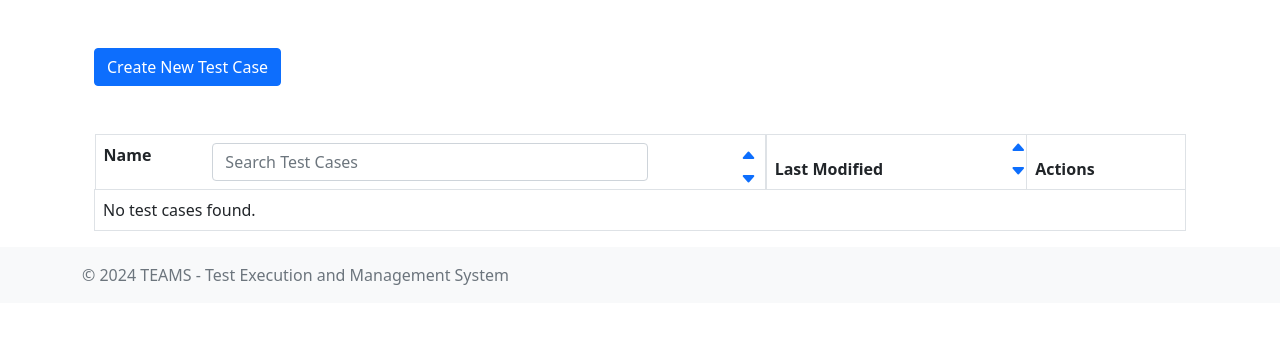
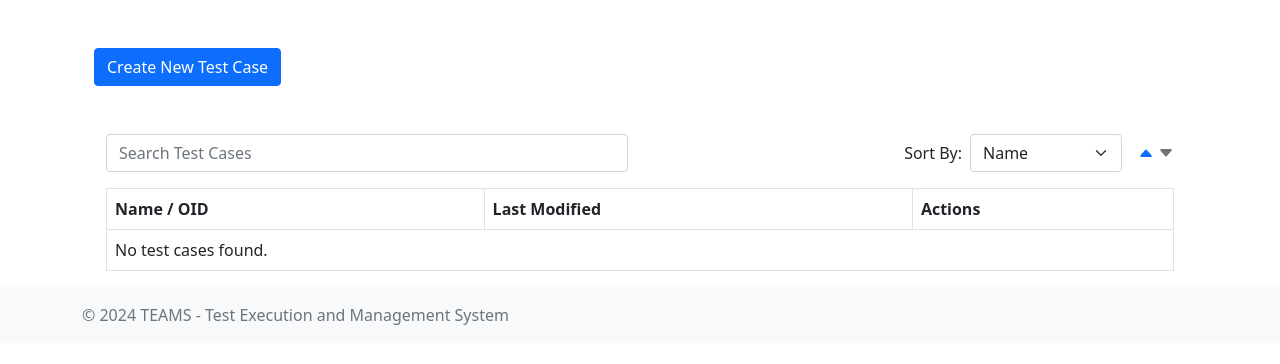
Before and after one commit to anshulthakur/teams, a Django app: page / in a window 1280 px wide. Shown: the part 56-420 px from the top of the page. Run offline with Django 5.2, Linux system fonts and the light colour scheme; data that the repository does not hold is empty; parts of the project's set-up code (start-up, migrations or seed data) failed here and were passed over; some libraries are stand-ins or nearby versions.

Commit message:
Resolves #4. Added options for filter/sort in test listings page

```diff
--- a/teams/templates/base.html
+++ b/teams/templates/base.html
@@ -65,7 +65,7 @@
                         <!-- User Profile Dropdown -->
                         <li class="nav-item dropdown">
                             <a class="nav-link dropdown-toggle" href="#" id="navbarDropdown" role="button" data-bs-toggle="dropdown" aria-expanded="false">
-                                {{ user.username }}
+                                {{ user.get_short_name|default:user.get_username }}
                             </a>
                             <ul class="dropdown-menu dropdown-menu-end" aria-labelledby="navbarDropdown">
                                 <li>
--- a/teams_core/templates/test_case/_test_case_table.html
+++ b/teams_core/templates/test_case/_test_case_table.html
@@ -1,9 +1,7 @@
-<table class="table table-bordered table-hover">
-    <thead>
-        <tr>
-            <th class="position-relative row mx-0">
-                <span class="col col-md-2 px-0">Name</span>
-                <span class="col col-md-8 px-0">
+<div class="container mt-5">
+    <!-- Filtering and Sorting Options -->
+    <div class="row mb-3">
+        <div class="col-md-6">
             <input type="text" id="search-bar" class="form-control"
                    placeholder="Search Test Cases"
                    value="{% if search_query %}{{ search_query }}{% endif %}"
@@ -11,43 +9,50 @@
                    hx-trigger="keyup changed delay:500ms"
                    hx-target="#test-case-list"
                    hx-push-url="true"
-                        hx-vals='{"name": this.value, "sort": "{{ current_sort }}"}'
-                        oninput="this.setAttribute('hx-vals', JSON.stringify({name: this.value, sort: '{{ current_sort }}'}))">
-                </span>
-                <div class="col col-md-2 px-0 position-relative">
-                    <span class="position-absolute top-0 end-0 d-flex flex-column">
-                        <a href="#" hx-get="{% url 'teams_core:test_case_list' %}"
+                   hx-vals='{"name": this.value, "sort": "{{ current_sort }}", "order": "{{ current_order }}"}'
+                   oninput="this.setAttribute('hx-vals', JSON.stringify({name: this.value, sort: '{{ current_sort }}', order: '{{ current_order }}'}))">
+        </div>
+
+        <div class="col-md-6 d-flex align-items-center justify-content-end">
+            <!-- Sorting Options -->
+            <label for="sort-options" class="form-label me-2 mb-0">Sort By:</label>
+            <select id="sort-options" class="form-select w-auto me-3"
+                    hx-get="{% url 'teams_core:test_case_list' %}"
                     hx-target="#test-case-list"
                     hx-push-url="true"
-                           onclick="this.setAttribute('hx-vals', JSON.stringify({name: document.getElementById('search-bar').value, sort: 'name'}))">
-                            <i class="bi bi-caret-up-fill {% if current_sort == 'name' %}text-primary{% endif %}"></i>
-                        </a>
-                        <a href="#" hx-get="{% url 'teams_core:test_case_list' %}"
+                    onchange="this.setAttribute('hx-vals', JSON.stringify({name: document.getElementById('search-bar').value, sort: this.value, order: '{{ current_order }}'}))">
+                <option value="name" {% if current_sort == 'name' %}selected{% endif %}>Name</option>
+                <option value="oid" {% if current_sort == 'oid' %}selected{% endif %}>OID</option>
+                <option value="modify" {% if current_sort == 'modify' %}selected{% endif %}>Last Modified</option>
+            </select>
+
+            <!-- Sorting Order (Arrows) -->
+            <div class="d-flex align-items-center">
+                <a href="#"
+                   hx-get="{% url 'teams_core:test_case_list' %}"
                    hx-target="#test-case-list"
                    hx-push-url="true"
-                           onclick="this.setAttribute('hx-vals', JSON.stringify({name: document.getElementById('search-bar').value, sort: 'name_asc'}))">
-                            <i class="bi bi-caret-down-fill {% if current_sort == 'name_asc' %}text-primary{% endif %}"></i>
+                   onclick="this.setAttribute('hx-vals', JSON.stringify({name: document.getElementById('search-bar').value, sort: document.getElementById('sort-options').value, order: 'asc'}))"
+                   class="me-1">
+                    <i class="bi bi-caret-up-fill {% if current_order == 'asc' %}text-secondary{% else %}text-primary{% endif %}"></i>
                 </a>
-                    </span>
+                <a href="#"
+                   hx-get="{% url 'teams_core:test_case_list' %}"
+                   hx-target="#test-case-list"
+                   hx-push-url="true"
+                   onclick="this.setAttribute('hx-vals', JSON.stringify({name: document.getElementById('search-bar').value, sort: document.getElementById('sort-options').value, order: 'desc'}))">
+                    <i class="bi bi-caret-down-fill {% if current_order == 'desc' %}text-secondary{% else %}text-primary{% endif %}"></i>
+                </a>
             </div>
-            </th>
-            <th class="position-relative">
-                <span>Last Modified</span>
-                <span class="position-absolute top-0 end-0 d-flex flex-column">
-                    <a href="#" hx-get="{% url 'teams_core:test_case_list' %}"
-                       hx-vals='{"name": document.getElementById("search-bar").value, "sort": {% if current_sort == "modify" %}"modify_asc"{% else %}"modify"{% endif %}}'
-                       hx-target="#test-case-list"
-                       hx-push-url="true">
-                        <i class="bi bi-caret-up-fill {% if current_sort == 'modify' %}text-primary{% endif %}"></i>
-                    </a>
-                    <a href="#" hx-get="{% url 'teams_core:test_case_list' %}"
-                       hx-vals='{"name": document.getElementById("search-bar").value, "sort": {% if current_sort == "modify_asc" %}"modify"{% else %}"modify_asc"{% endif %}}'
-                       hx-target="#test-case-list"
-                       hx-push-url="true">
-                        <i class="bi bi-caret-down-fill {% if current_sort == 'modify_asc' %}text-primary{% endif %}"></i>
-                    </a>
-                </span>
-            </th>
+        </div>
+    </div>
+
+    <!-- Test Cases Table -->
+    <table class="table table-bordered table-hover">
+        <thead>
+            <tr>
+                <th>Name / OID</th>
+                <th>Last Modified</th>
                 <th>Actions</th>
             </tr>
         </thead>
@@ -73,7 +78,7 @@
             </tr>
             {% empty %}
             <tr>
-            <td colspan="4">No test cases found.</td>
+                <td colspan="3">No test cases found.</td>
             </tr>
             {% endfor %}
         </tbody>
@@ -87,3 +92,4 @@
             }
         });
     </script>
+</div>
--- a/teams_core/views.py
+++ b/teams_core/views.py
@@ -41,19 +41,11 @@ from .export import generate_docx, generate_pdf
 def test_case_list(request):
     query = request.GET.get('name')
     sorting = request.GET.get('sort', 'modify')  # Default to sorting by last modified
+    order = request.GET.get('order', 'desc')  # Default to descending
 
-    # Determine ordering
-    ordering = '-last_modified'
-    if sorting == 'modify_asc':
-        ordering = 'last_modified'
-    elif sorting == 'name_asc':
-        ordering = 'name'
-    elif sorting == 'name':
-        ordering = '-name'
-    elif sorting == 'oid_asc':
-        ordering = 'oid'
-    elif sorting == 'oid':
-        ordering = '-oid'
+    if sorting == 'modify': #handle a minor transformation
+        sorting = 'last_modified'
+    ordering = f"{'-' if order == 'desc' else ''}{sorting}"
 
     test_cases = TestCase.objects.all().order_by(ordering)
 
@@ -65,15 +57,17 @@ def test_case_list(request):
     if request.headers.get('HX-Request') == 'true':
         return render(request, 'test_case/_test_case_table.html', {
             'test_cases': test_cases,
+            'search_query': query,
             'current_sort': sorting,
-            'search_query': query,
+            'current_order': order
         })
 
     # Render the full page for non-HTMX requests
     return render(request, 'test_case/test_case_list.html', {
         'test_cases': test_cases,
+        'search_query': query,
         'current_sort': sorting,
-        'search_query': query,
+        'current_order': order
     })
 
 def test_case_detail(request, id):
```
Lines whose indentation alone changed are shown as unchanged.
